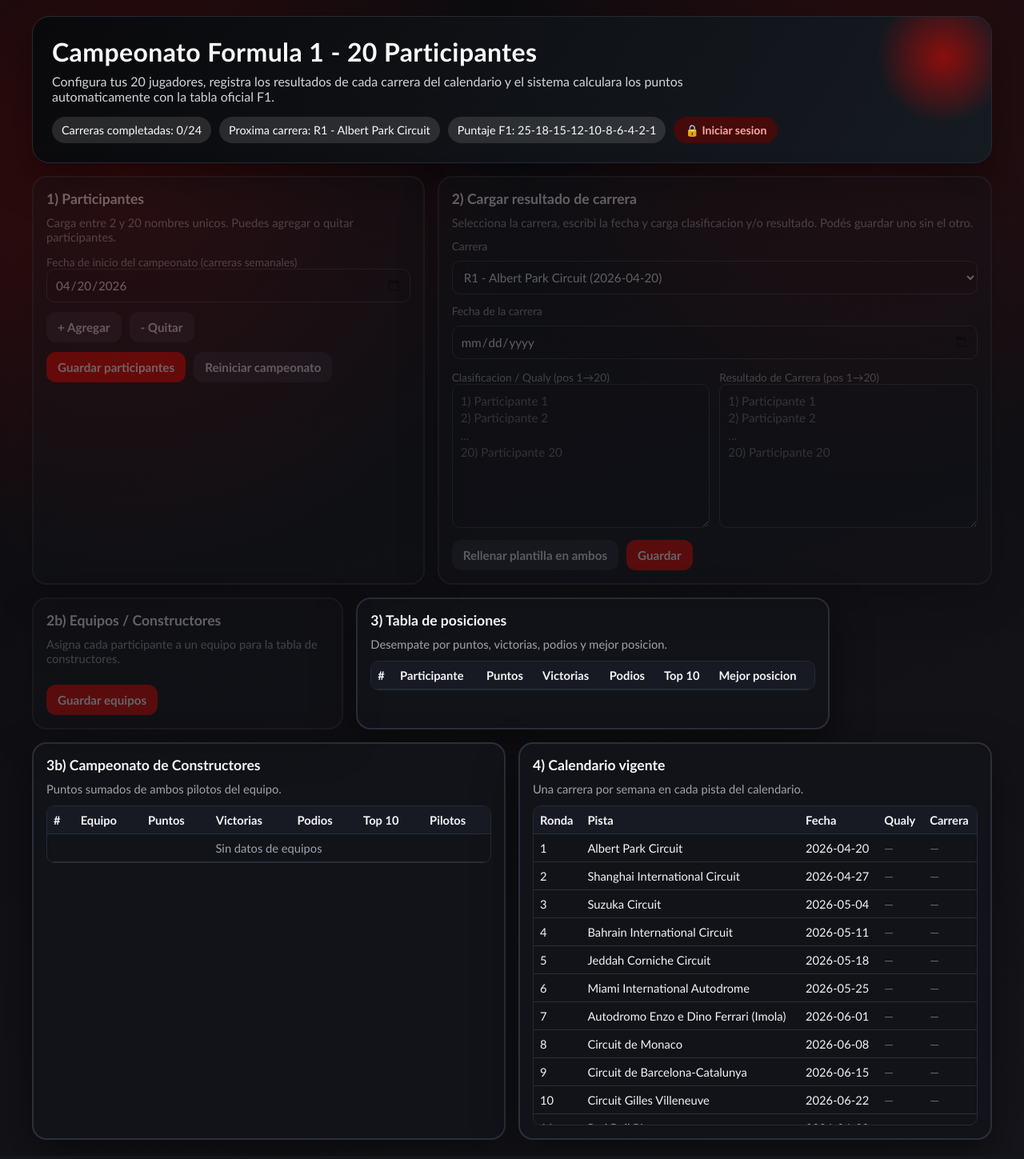
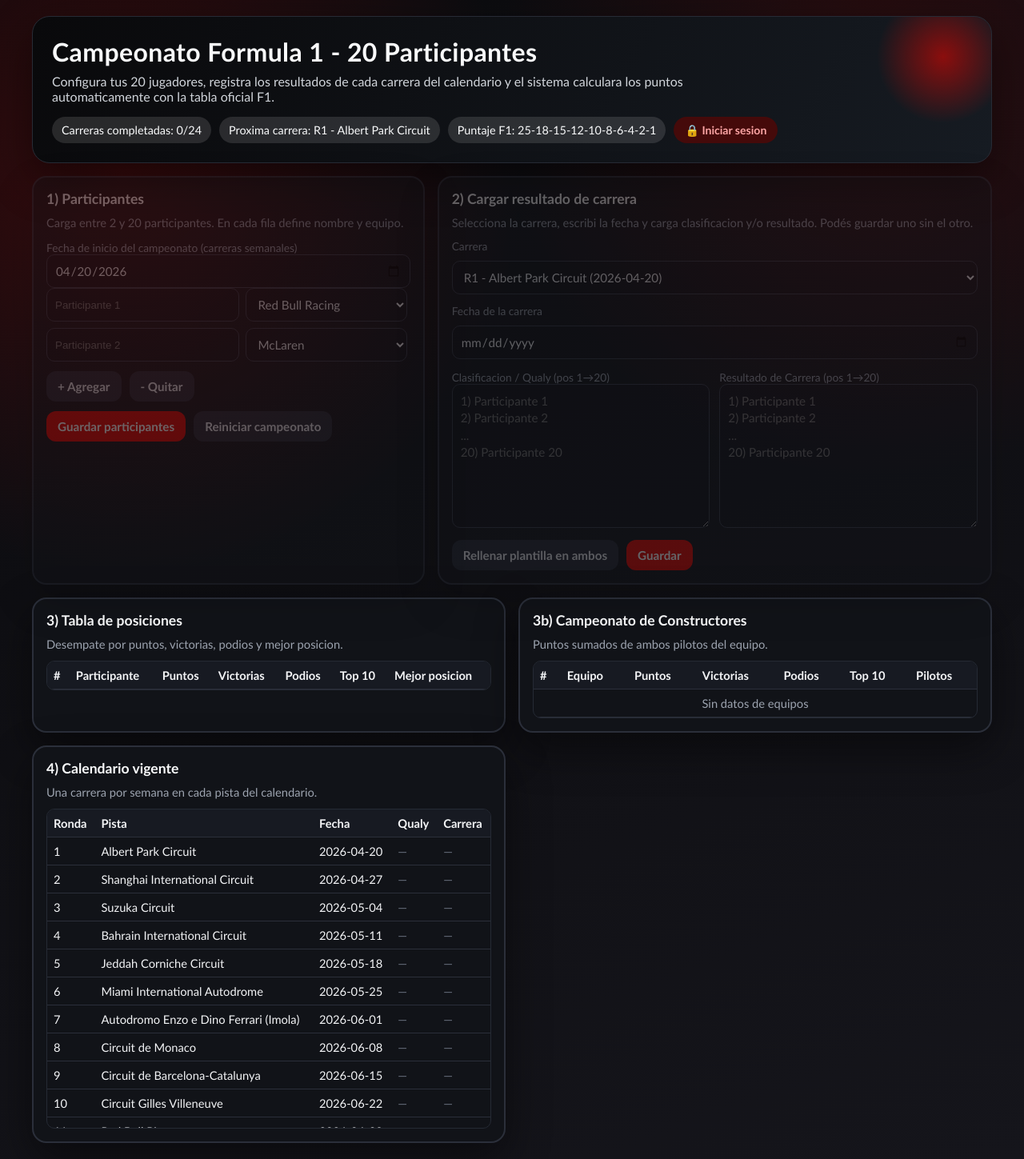
Before and after one commit to faculuna1999/Formula1, a Flask app: page / in a window 1280 px wide. Shown: the whole page at 80% size. Before the commit the page ends 1425 px from the top, so only its background shows below. Run offline with Flask 3, Linux system fonts and the light colour scheme; lists and menus that the app fills with data are empty.

Commit message:
feat: unified name+team row in participants, fix auth race condition on load

```diff
--- a/app.py
+++ b/app.py
@@ -192,11 +192,9 @@
 
 
 def normalize_participants(raw_names):
-    names = [name.strip() for name in raw_names if isinstance(name, str)]
+    names = [name.strip() for name in raw_names if isinstance(name, str) and name.strip()]
     if len(names) < 2 or len(names) > 20:
         return None, "Debes ingresar entre 2 y 20 participantes."
-    if any(not name for name in names):
-        return None, "Todos los nombres deben estar completos."
 
     lowered = [name.lower() for name in names]
     if len(set(lowered)) != len(names):
@@ -442,6 +440,10 @@
     if err:
         return jsonify({"status": "error", "message": err}), 400
 
+    provided_teams = data.get("teams")
+    if provided_teams is not None and not isinstance(provided_teams, dict):
+        return jsonify({"status": "error", "message": "teams debe ser un diccionario de participante: equipo."}), 400
+
     season_start_date = parse_iso_date(data.get("season_start_date"))
     if data.get("season_start_date") and season_start_date is None:
         return jsonify({"status": "error", "message": "Fecha invalida. Usa formato YYYY-MM-DD."}), 400
@@ -449,10 +451,13 @@
     state = load_state()
     existing_teams = state.get("teams", {})
     state["participants"] = participants
-    state["teams"] = {
-        name: existing_teams.get(name, TEAMS[idx % len(TEAMS)])
-        for idx, name in enumerate(participants)
-    }
+    new_teams = {}
+    for idx, name in enumerate(participants):
+        preferred_team = (provided_teams or {}).get(name)
+        if preferred_team is not None and preferred_team not in TEAMS:
+            return jsonify({"status": "error", "message": f"Equipo desconocido: {preferred_team}"}), 400
+        new_teams[name] = preferred_team or existing_teams.get(name, TEAMS[idx % len(TEAMS)])
+    state["teams"] = new_teams
     if season_start_date is not None:
         state["season_start_date"] = season_start_date.isoformat()
 
--- a/templates/index.html
+++ b/templates/index.html
@@ -185,14 +185,28 @@
 
         .participants-grid {
             display: grid;
-            grid-template-columns: repeat(2, minmax(0, 1fr));
             gap: 8px;
             max-height: 420px;
             overflow-y: auto;
             padding-right: 4px;
         }
 
+        .participant-row {
+            display: grid;
+            grid-template-columns: 1.2fr 1fr;
+            gap: 8px;
+        }
+
         .participants-grid input {
+            width: 100%;
+            padding: 10px;
+            border-radius: 10px;
+            border: 1px solid #353b48;
+            background: #0f1117;
+            color: #f3f4f6;
+        }
+
+        .participants-grid select {
             width: 100%;
             padding: 10px;
             border-radius: 10px;
@@ -329,7 +343,7 @@
         }
 
         @media (max-width: 640px) {
-            .participants-grid {
+            .participant-row {
                 grid-template-columns: 1fr;
             }
 
@@ -358,7 +372,7 @@
         <section class="grid">
             <article class="card participants-card write-guard">
                 <h2>1) Participantes</h2>
-                <p class="caption">Carga entre 2 y 20 nombres unicos. Puedes agregar o quitar participantes.</p>
+                <p class="caption">Carga entre 2 y 20 participantes. En cada fila define nombre y equipo.</p>
 
                 <label class="small-muted" for="seasonStartDate">Fecha de inicio del campeonato (carreras semanales)</label>
                 <input type="date" id="seasonStartDate">
@@ -408,16 +422,6 @@
                     <button class="primary" id="saveResultBtn">Guardar</button>
                 </div>
             </article>
-            <article class="card teams-card write-guard">
-                <h2>2b) Equipos / Constructores</h2>
-                <p class="caption">Asigna cada participante a un equipo para la tabla de constructores.</p>
-                <div id="teamsGrid" style="display: grid; grid-template-columns: repeat(2, 1fr); gap: 12px; max-height: 350px; overflow-y: auto; padding-right: 4px;">
-                </div>
-                <div class="button-bar" style="margin-top: 12px;">
-                    <button class="primary" id="saveTeamsBtn">Guardar equipos</button>
-                </div>
-            </article>
-
 
             <article class="card leaderboard-card">
                 <h2>3) Tabla de posiciones</h2>
@@ -502,6 +506,18 @@
 
     <script>
         const API_BASE = "{{ prefix }}/api";
+        const AVAILABLE_TEAMS = [
+            "Red Bull Racing",
+            "McLaren",
+            "Ferrari",
+            "Mercedes",
+            "Aston Martin",
+            "Alpine",
+            "Haas",
+            "Williams",
+            "Racing Bulls",
+            "Audi",
+        ];
         let isAuthenticated = false;
 
         // ===================== AUTH =====================
@@ -606,54 +622,64 @@
             }, 3800);
         }
 
-        function renderParticipants(names) {
+        function renderParticipantRows(rows) {
             const grid = document.getElementById("participantsGrid");
             grid.innerHTML = "";
-            names.forEach((name, idx) => {
+            rows.forEach((row, idx) => {
+                const container = document.createElement("div");
+                container.className = "participant-row";
+
                 const input = document.createElement("input");
                 input.type = "text";
                 input.maxLength = 40;
-                input.value = name;
+                input.value = row.name || "";
                 input.placeholder = `Participante ${idx + 1}`;
                 input.dataset.index = String(idx);
-                grid.appendChild(input);
+
+                const select = document.createElement("select");
+                select.dataset.index = String(idx);
+                AVAILABLE_TEAMS.forEach((team) => {
+                    const option = document.createElement("option");
+                    option.value = team;
+                    option.textContent = team;
+                    select.appendChild(option);
+                });
+                const fallbackTeam = AVAILABLE_TEAMS[idx % AVAILABLE_TEAMS.length];
+                select.value = row.team && AVAILABLE_TEAMS.includes(row.team) ? row.team : fallbackTeam;
+
+                container.appendChild(input);
+                container.appendChild(select);
+                grid.appendChild(container);
             });
         }
 
+        function getParticipantRows() {
+            const inputs = [...document.querySelectorAll("#participantsGrid input")];
+            const selects = [...document.querySelectorAll("#participantsGrid select")];
+            return inputs.map((input, idx) => ({
+                name: input.value.trim(),
+                team: (selects[idx]?.value || "").trim(),
+            }));
+        }
+
         function addParticipant() {
-            const inputs = document.querySelectorAll("#participantsGrid input");
-            if (inputs.length >= 20) {
+            const rows = getParticipantRows();
+            if (rows.length >= 20) {
                 showStatus("No puedes agregar más de 20 participantes.", "error");
                 return;
             }
-            const newInputs = Array.from(inputs).map(inp => inp.value.trim());
-            newInputs.push("");
-            renderParticipantsEditable(newInputs);
+            rows.push({ name: "", team: AVAILABLE_TEAMS[rows.length % AVAILABLE_TEAMS.length] });
+            renderParticipantRows(rows);
         }
 
         function removeParticipant() {
-            const inputs = document.querySelectorAll("#participantsGrid input");
-            if (inputs.length <= 2) {
+            const rows = getParticipantRows();
+            if (rows.length <= 2) {
                 showStatus("Debes tener al menos 2 participantes.", "error");
                 return;
             }
-            const newInputs = Array.from(inputs).map(inp => inp.value.trim());
-            newInputs.pop();
-            renderParticipantsEditable(newInputs);
-        }
-
-        function renderParticipantsEditable(names) {
-            const grid = document.getElementById("participantsGrid");
-            grid.innerHTML = "";
-            names.forEach((name, idx) => {
-                const input = document.createElement("input");
-                input.type = "text";
-                input.maxLength = 40;
-                input.value = name;
-                input.placeholder = `Participante ${idx + 1}`;
-                input.dataset.index = String(idx);
-                grid.appendChild(input);
-            });
+            rows.pop();
+            renderParticipantRows(rows);
         }
 
         function renderRaceSelect(schedule) {
@@ -710,51 +736,6 @@
             });
         }
 
-        function renderTeamsGrid() {
-            const grid = document.getElementById("teamsGrid");
-            grid.innerHTML = "";
-
-            state.participants.forEach((name) => {
-                const container = document.createElement("div");
-                container.style.display = "flex";
-                container.style.flexDirection = "column";
-                container.style.gap = "4px";
-
-                const label = document.createElement("label");
-                label.className = "small-muted";
-                label.textContent = name;
-
-                const select = document.createElement("select");
-                select.dataset.participant = name;
-
-                // Add empty option
-                const emptyOption = document.createElement("option");
-                emptyOption.value = "";
-                emptyOption.textContent = "- Sin equipo -";
-                select.appendChild(emptyOption);
-
-                // Add team options
-                const availableTeams = ["Red Bull Racing", "McLaren", "Ferrari", "Mercedes",
-                                       "Aston Martin", "Alpine", "Haas", "Williams",
-                                       "Racing Bulls", "Audi"];
-                availableTeams.forEach((team) => {
-                    const option = document.createElement("option");
-                    option.value = team;
-                    option.textContent = team;
-                    select.appendChild(option);
-                });
-
-                // Set current team if assigned
-                if (state.teams && state.teams[name]) {
-                    select.value = state.teams[name];
-                }
-
-                container.appendChild(label);
-                container.appendChild(select);
-                grid.appendChild(container);
-            });
-        }
-
         function renderConstructorsLeaderboard() {
             const body = document.getElementById("constructorsBody");
             body.innerHTML = "";
@@ -781,38 +762,6 @@
             });
         }
 
-        async function saveTeams() {
-            const teamsMap = {};
-            const selects = document.querySelectorAll("#teamsGrid select");
-
-            // Validate all participants have teams
-            for (const select of selects) {
-                const participant = select.dataset.participant;
-                const team = select.value.trim();
-
-                if (!team) {
-                    showStatus(`Debes asignar un equipo a ${participant}.`, "error");
-                    return;
-                }
-
-                teamsMap[participant] = team;
-            }
-
-            const response = await fetch(`${API_BASE}/teams`, {
-                method: "POST",
-                headers: { "Content-Type": "application/json" },
-                body: JSON.stringify({ teams: teamsMap }),
-            });
-
-            const data = await response.json();
-            if (!response.ok) {
-                throw new Error(data.message || "No se pudieron guardar los equipos");
-            }
-
-            showStatus(data.message, "success");
-            await fetchState();
-        }
-
         function renderHeaderMeta() {
             document.getElementById("metaCompleted").textContent = `Carreras completadas: ${state.completedRaces}/${state.totalRaces}`;
             if (state.nextRace) {
@@ -820,11 +769,6 @@
             } else {
                 document.getElementById("metaNextRace").textContent = "Proxima carrera: temporada finalizada";
             }
-        }
-
-        function getParticipantInputs() {
-            const inputs = [...document.querySelectorAll("#participantsGrid input")];
-            return inputs.map((input) => input.value.trim());
         }
 
         function parseClassificationText(raw) {
@@ -861,10 +805,18 @@
             state.teams_leaderboard = data.teams_leaderboard || [];
 
             document.getElementById("seasonStartDate").value = data.season_start_date;
-            renderParticipantsEditable(state.participants.length > 0 ? state.participants : []);
+            const rows = state.participants.length > 0
+                ? state.participants.map((name, idx) => ({
+                    name,
+                    team: state.teams[name] || AVAILABLE_TEAMS[idx % AVAILABLE_TEAMS.length],
+                }))
+                : [
+                    { name: "", team: AVAILABLE_TEAMS[0] },
+                    { name: "", team: AVAILABLE_TEAMS[1] },
+                ];
+            renderParticipantRows(rows);
             renderRaceSelect(state.schedule);
             renderLeaderboard(state.leaderboard);
-            renderTeamsGrid();
             renderConstructorsLeaderboard();
             renderSchedule(state.schedule);
             renderHeaderMeta();
@@ -891,13 +843,19 @@
         }
 
         async function saveParticipants() {
-            const participants = getParticipantInputs();
+            const rows = getParticipantRows();
+            const filledRows = rows.filter((row) => row.name);
+            const participants = filledRows.map((row) => row.name);
+            const teams = {};
+            filledRows.forEach((row) => {
+                if (row.name) teams[row.name] = row.team;
+            });
             const seasonStartDate = document.getElementById("seasonStartDate").value;
 
             const response = await fetch(`${API_BASE}/participants`, {
                 method: "POST",
                 headers: { "Content-Type": "application/json" },
-                body: JSON.stringify({ participants, season_start_date: seasonStartDate }),
+                body: JSON.stringify({ participants, season_start_date: seasonStartDate, teams }),
             });
 
             const data = await response.json();
@@ -973,7 +931,6 @@
         document.getElementById("removeParticipantBtn").addEventListener("click", removeParticipant);
         document.getElementById("saveParticipantsBtn").addEventListener("click", () => safeRun(saveParticipants));
         document.getElementById("restartChampionshipBtn").addEventListener("click", () => safeRun(restartChampionship));
-        document.getElementById("saveTeamsBtn").addEventListener("click", () => safeRun(saveTeams));
         document.getElementById("saveResultBtn").addEventListener("click", () => safeRun(saveRaceResult));
         document.getElementById("fillTemplateBtn").addEventListener("click", fillTemplate);
 
@@ -983,15 +940,15 @@
         });
 
         safeRun(async () => {
-            const res = await fetch(`${API_BASE}/auth-status`);
-            const data = await res.json();
-            isAuthenticated = data.authenticated || false;
-            updateAuthUI();
-        });
-
-        safeRun(fetchState).catch(() => {
-            // On first load or error, show empty grid
-            renderParticipantsEditable([]);
+            const authRes = await fetch(`${API_BASE}/auth-status`);
+            const authData = await authRes.json();
+            isAuthenticated = authData.authenticated || false;
+            await fetchState();
+        }).catch(() => {
+            renderParticipantRows([
+                { name: "", team: AVAILABLE_TEAMS[0] },
+                { name: "", team: AVAILABLE_TEAMS[1] },
+            ]);
         });
     </script>
 </body>
```
